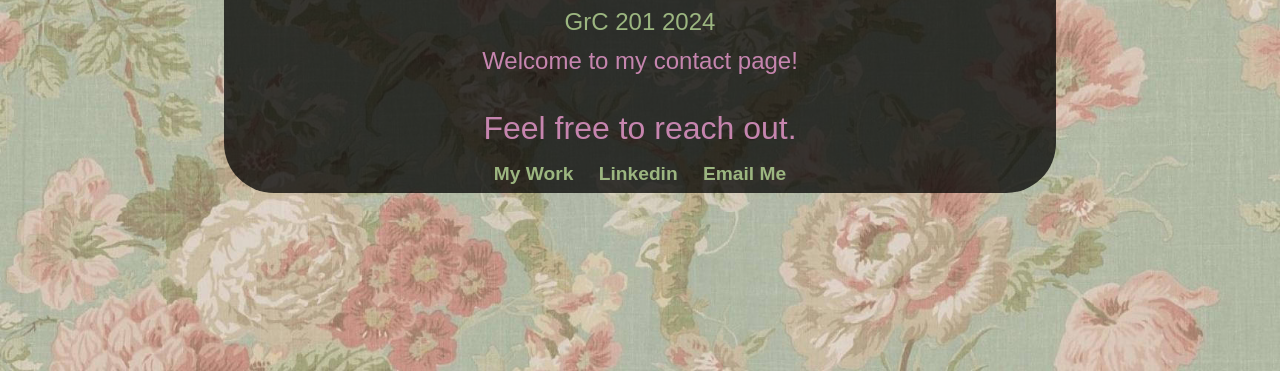
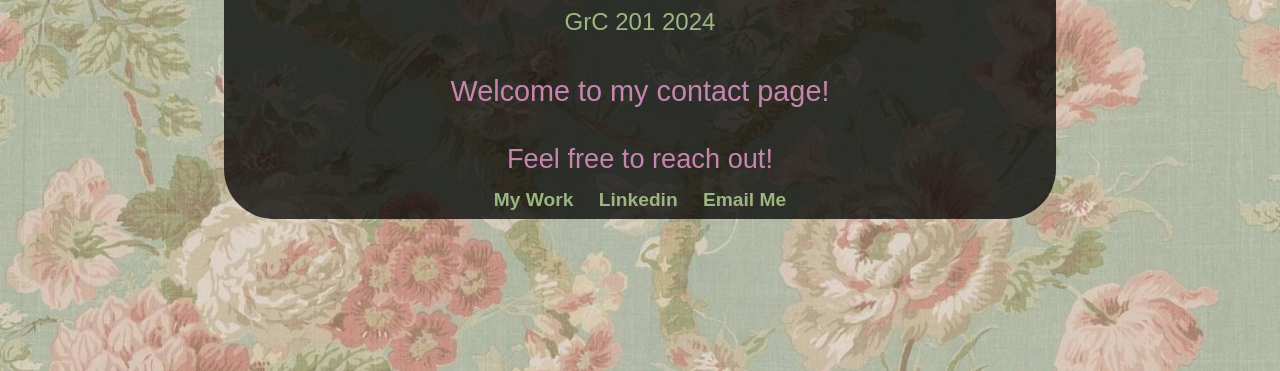
Before and after one commit to fionnkha/mycontactpage, a plain HTML site: page index.html in a window 1280 px wide. Shown: the part 529-900 px from the top of the page. Drawn offline with Linux system fonts and the light colour scheme; a web font is replaced by a local one.

Commit message:
Add files via upload

```diff
--- a/index.html
+++ b/index.html
@@ -16,7 +16,7 @@
 <img id="logo" src="images/logo@2x.png" alt="logo.png" width="600">
 <h1>GrC 201 2024</h1>
 <h2> Welcome to my contact page!</h2>
-<p>Feel free to reach out.</p>
+<p>Feel free to reach out!</p>
 <nav>
     <ul>
         <li><a href="https://www.behance.net/fionnkha"> My Work </a></li>
--- a/styles-contact.css
+++ b/styles-contact.css
@@ -119,18 +119,21 @@ h1 {
 
 h2 {
 	font-family: "bc-parlament", sans-serif;
-	font-size: 1.5em;
+	font-size: 1.8em;
     line-height: 1.4;
     color: #C685AF;
     padding: 0px 0px;
     margin: 0px auto 25px auto;
+	margin-top: 4.5%;
 }
 
 p {
 	font-family: "bc-parlament", sans-serif;
-	font-size: 2em;
+	font-size: 1.7em;
     line-height: 1.6;
     color: #C685AF;
+	margin-top: 1%;
+
 }
 nav{
     font-family: "bc-parlament", sans-serif;
```
